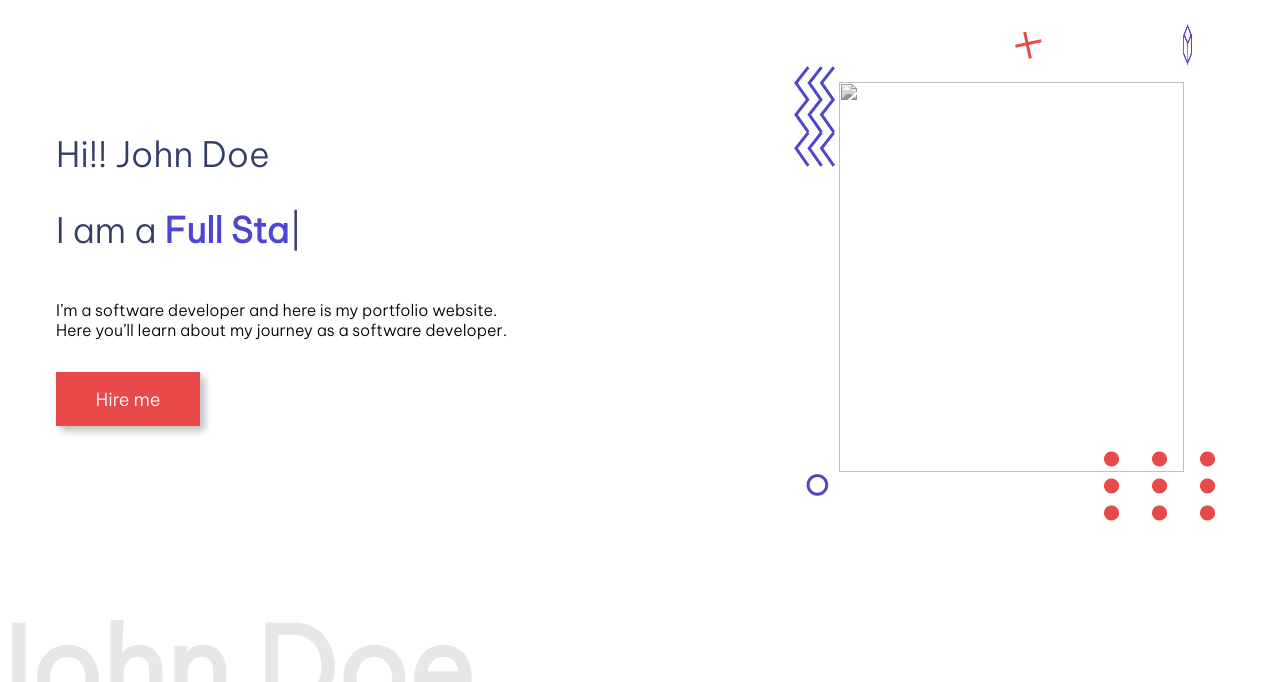
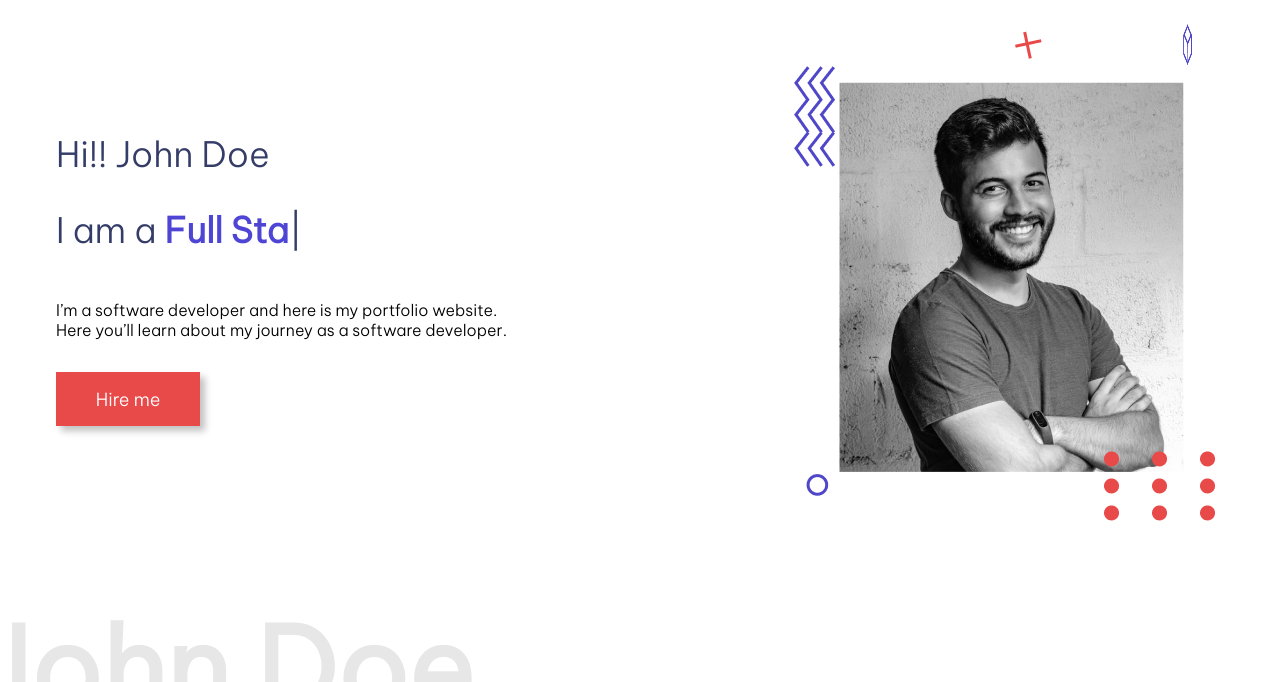
Before and after one commit to Vyomash/Portfolio-Website, a plain HTML site: page index.html in a window 1280 px wide. Shown: the part 118-800 px from the top of the page. Drawn offline with nearby package versions, Linux system fonts and the light colour scheme; files whose address does not match are found by name.

Commit message:
update image source address

```diff
--- a/index.html
+++ b/index.html
@@ -61,7 +61,7 @@
                         <img src="./images/userAsset/plus.png" alt="" />
                     </div>
                     <div class="user-image">
-                        <img src="images/userAsset/UserImage.png" alt="" width="345" height="390" />
+                        <img src="UserImage.png" alt="" width="345" height="390" />
                     </div>
                     </div>
             </div>
```
